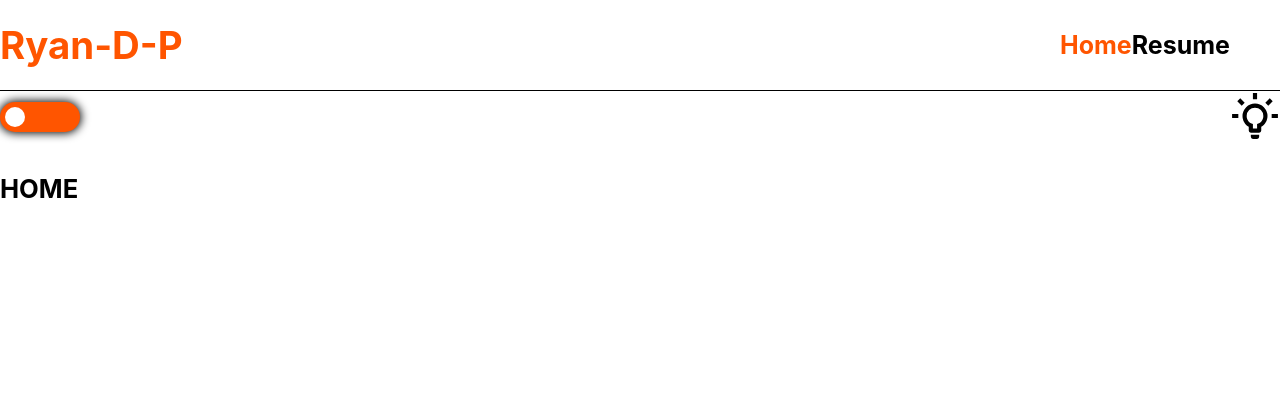
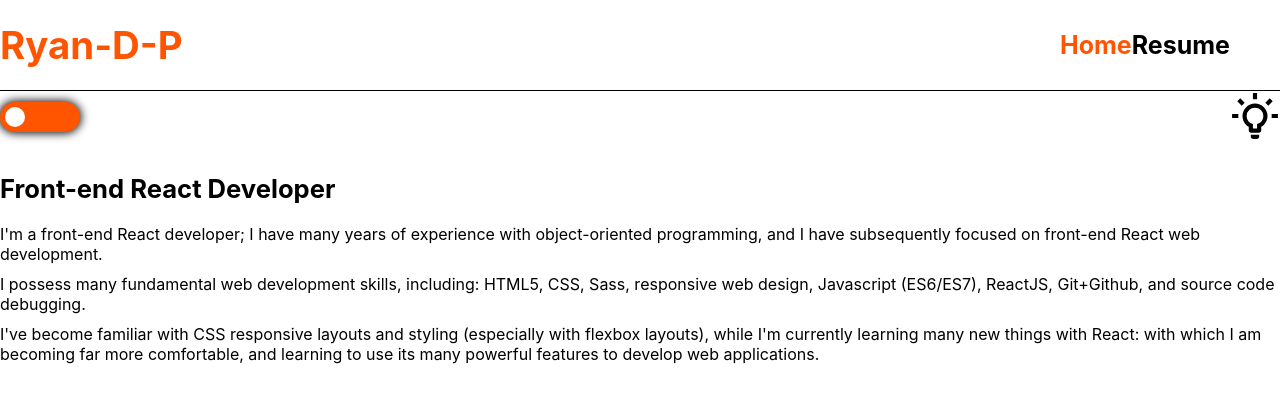
Before and after one commit to Ryan-D-P/portfolio-app, a React (Create React App) app: page / in a window 1280 px wide. Shown: the top 402 px of the page. Built offline with nearby package versions, Linux system fonts and the light colour scheme.

Commit message:
Description paragraphs to the Home page.

```diff
--- a/src/Home.css
+++ b/src/Home.css
@@ -0,0 +1,11 @@
+.Home {
+    display: flex;
+    flex-direction: column;
+    gap: 20px;
+}
+
+.description-wrapper {
+    display: flex;
+    flex-direction: column;
+    gap: 10px;
+}
--- a/src/Home.js
+++ b/src/Home.js
@@ -3,7 +3,12 @@ import "./Home.css";
 const Home = () => {
     return (
         <div className="Home">
-            <h2>HOME</h2>
+            <h2>Front-end React Developer</h2>
+            <div className="description-wrapper">
+                <p>I'm a front-end React developer; I have many years of experience with object-oriented programming, and I have subsequently focused on front-end React web development.</p>
+                <p>I possess many fundamental web development skills, including: HTML5, CSS, Sass, responsive web design, Javascript (ES6/ES7), ReactJS, Git+Github, and source code debugging.</p>
+                <p>I've become familiar with CSS responsive layouts and styling (especially with flexbox layouts), while I'm currently learning many new things with React: with which I am becoming far more comfortable, and learning to use its many powerful features to develop web applications.</p>
+            </div>
         </div>
     );
 }
```
